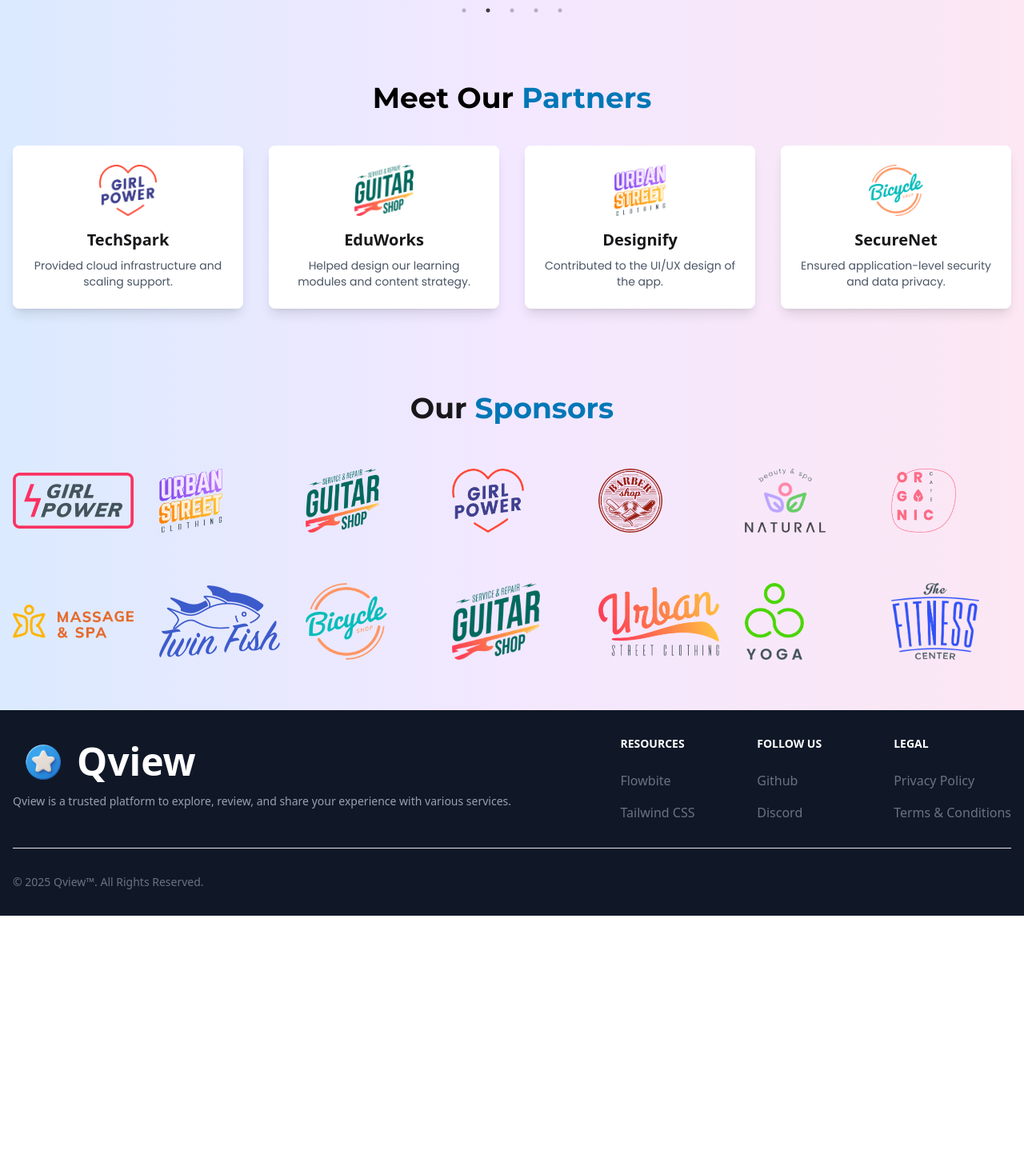
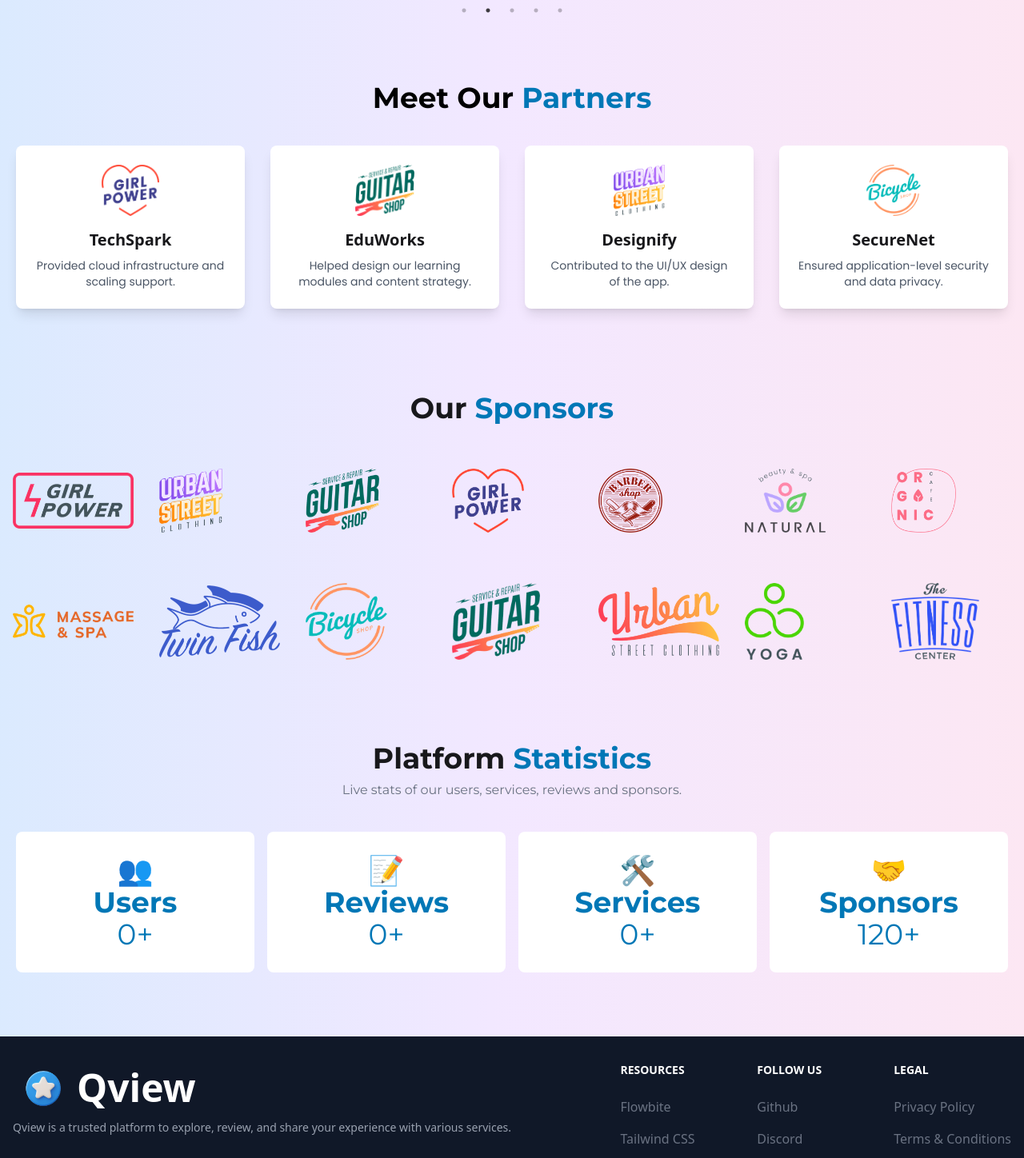
Before and after one commit to iqbalxrr/REVOX, a React (Vite) app: page / in a window 1280 px wide. Shown: the part 642-2090 px from the top of the page at 80% size. Before the commit the page ends 1787 px from the top, so only its background shows below. Built offline with nearby package versions, Linux system fonts and the light colour scheme; no server answers.

Commit message:
added countup secction

```diff
--- a/package.json
+++ b/package.json
@@ -16,6 +16,7 @@
     "daisyui": "^5.0.43",
     "firebase": "^11.8.1",
     "react": "^19.1.0",
+    "react-countup": "^6.5.3",
     "react-dom": "^19.1.0",
     "react-helmet-async": "^2.0.5",
     "react-icons": "^5.5.0",
--- /dev/null
+++ b/src/Components/CountStats.jsx
@@ -0,0 +1,57 @@
+
+import React, { useEffect, useState } from "react";
+import CountUp from "react-countup";
+import axios from "axios";
+
+const CountStats = () => {
+  const [counts, setCounts] = useState({
+    users: 0,
+    reviews: 0,
+    services: 0
+  });
+
+  useEffect(() => {
+    // Call your backend API
+    axios.get("http://localhost:3000/counts")
+      .then(res => {
+        setCounts(res.data);
+      })
+      .catch(err => {
+        console.error("Error fetching counts:", err);
+      });
+  }, []);
+
+  return (
+   <div className="container mx-auto my-20 mont-font px-5">
+
+
+
+     <div className="text-center mb-8">
+        <h2 className="text-3xl md:text-4xl font-bold text-center ">
+      Platform <span className="primary-color"> Statistics</span>
+    </h2>
+        <p className="text-gray-500 mt-2">Live stats of our users, services, reviews and sponsors.</p>
+      </div>
+      <div className="grid grid-cols-1 md:grid-cols-2 lg:grid-cols-4  gap-4 text-center my-10  primary-color  *:bg-white *:p-7 *:rounded-lg">
+      <div className="p-5 text-4xl">
+        <h3 className=" font-bold">👥 <br /> Users</h3>
+        <CountUp end={counts.users} duration={5} separator="," />+
+      </div>
+      <div className=" p-5 text-4xl">
+        <h3 className="font-bold">📝 <br /> Reviews</h3>
+        <CountUp end={counts.reviews} duration={5} separator="," />+
+      </div>
+      <div className=" p-5 text-4xl">
+        <h3 className=" font-bold">🛠️ <br /> Services</h3>
+        <CountUp end={counts.services} duration={5} separator="," />+
+      </div>
+      <div className=" p-5 text-4xl">
+        <h3 className=" font-bold"> 🤝 <br /> Sponsors</h3>
+        <CountUp end={120} duration={5} separator="," />+
+      </div>
+    </div>
+   </div>
+  );
+};
+
+export default CountStats;
--- a/src/Components/MeetPartners.jsx
+++ b/src/Components/MeetPartners.jsx
@@ -26,7 +26,7 @@ const partners = [
 const MeetPartners = () => {
   return (
     <section className="py-16 ">
-      <div className="container mx-auto px-4 text-center">
+      <div className="container mx-auto px-5 text-center">
         <h2 className="text-3xl md:text-4xl font-bold text-center text-black my-10 mont-font">Meet Our <span className="primary-color">Partners</span></h2>
         <div className="grid gap-8 sm:grid-cols-1 md:grid-cols-2 lg:grid-cols-4">
           {partners.map((partner, index) => (
--- a/src/Components/Navber.jsx
+++ b/src/Components/Navber.jsx
@@ -87,7 +87,7 @@ const Navber = () => {
         </button>
 
         <div className={`w-full lg:w-auto lg:flex ${menuOpen ? "block" : "hidden"}`}>
-          <ul className={` text-xl poppins flex flex-col lg:flex-row lg:gap-5 space-y-3 lg:space-y-0 items-center  py-4 lg:mt-0  lg:p-0 rounded-lg lg:rounded-none `}>
+          <ul className={` text-[18px] poppins flex flex-col lg:flex-row lg:gap-5 space-y-3 lg:space-y-0 items-center  py-4 lg:mt-0  lg:p-0 rounded-lg lg:rounded-none `}>
             {navLinks}
 
             <li className="mt-2 lg:mt-0 flex items-center gap-2">
--- a/src/Pages/HomePage.jsx
+++ b/src/Pages/HomePage.jsx
@@ -3,6 +3,7 @@ import React from 'react';
 import HeroSlider from '../Components/HeroSlider';
 import OurPatner from '../Components/OurPatner';
 import MeetPartners from '../Components/MeetPartners';
+import CountStats from '../Components/CountStats';
 
 const HomePage = () => {
     return (
@@ -10,6 +11,7 @@ const HomePage = () => {
             <HeroSlider></HeroSlider>
             <MeetPartners></MeetPartners>
             <OurPatner></OurPatner>
+            <CountStats></CountStats>
         </div>
     );
 };
--- a/src/Routers/Router.jsx
+++ b/src/Routers/Router.jsx
@@ -8,6 +8,9 @@ import AllServicePage from "../Pages/AllServicePage";
 import DetailsPage from "../Pages/DetailsPage";
 import MyServicesPage from "../Pages/MyServicesPage";
 import MyReviewPage from "../Pages/MyReviewPage";
+import PrivateRoute from "../Routers/PrivateRoute/PrivateRoute";
+
+
 
 export const router = createBrowserRouter([
 
@@ -41,11 +44,11 @@ export const router = createBrowserRouter([
             },
             {
                 path: "/myservices",
-                Component: MyServicesPage
+                element: <PrivateRoute><MyServicesPage></MyServicesPage></PrivateRoute>
             },
             {
                 path: "/myreviews",
-                Component: MyReviewPage
+                element: <PrivateRoute> <MyReviewPage></MyReviewPage> </PrivateRoute>
 
             }
         ]
```
Also changed, not shown: 1 other file (tests, documents, lock files or other folders).
